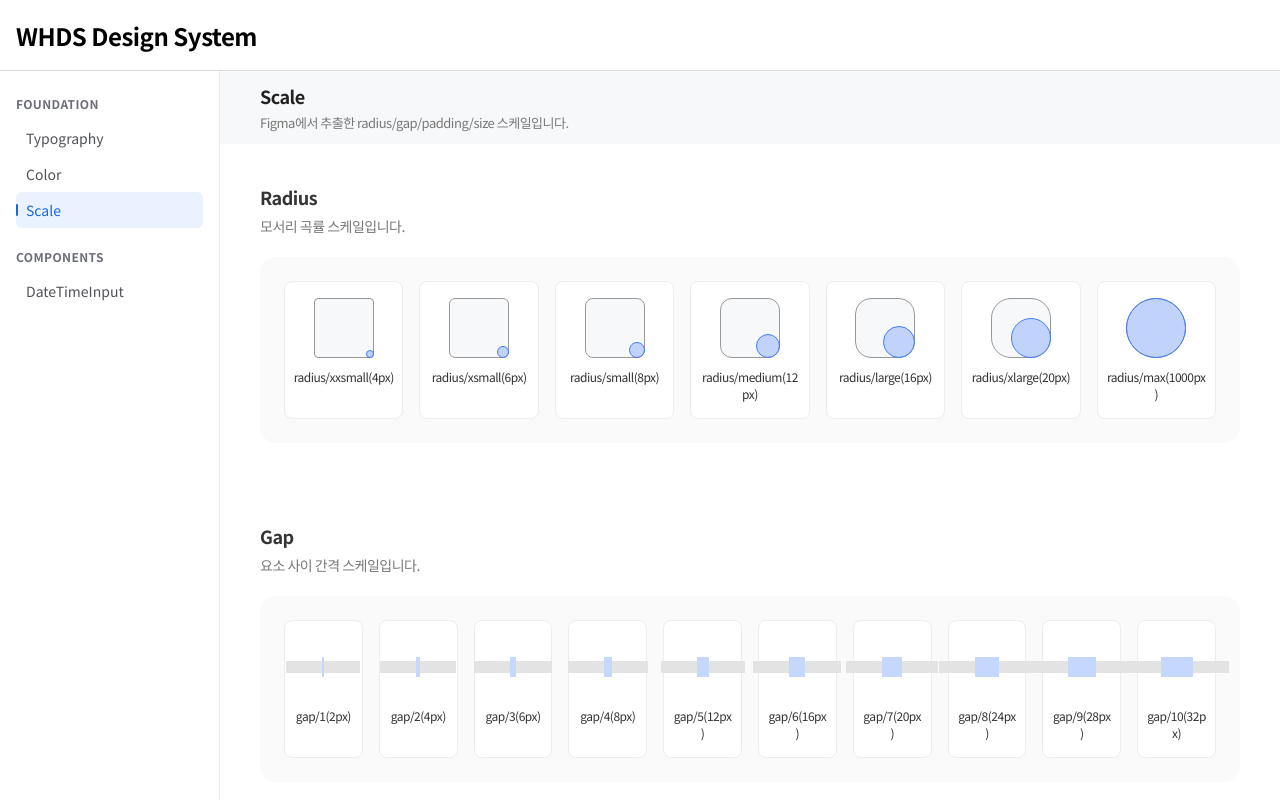
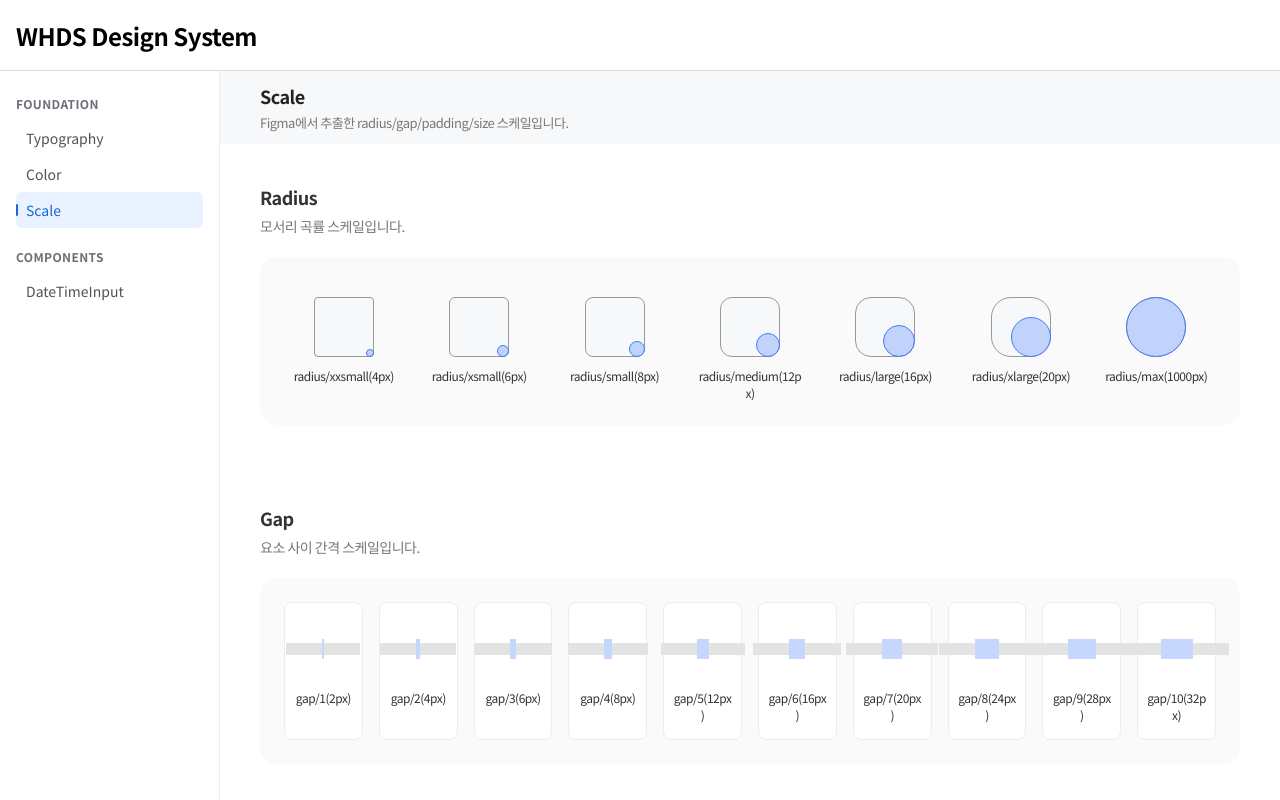
Before and after one commit to dain-spec/designsystem, a React (Vite) app: page / in a window 1280 px wide. Both pictures are taken after a click on the item "Scale". Shown: the top 800 px of the page. Built offline with nearby package versions, Linux system fonts and the light colour scheme.

Commit message:
Remove white card background from Radius items
Figma에는 카드 배경 없이 radius 도형이 패널 위에 바로 놓여 있어,
Radius 항목의 흰 배경/보더 카드 스타일을 제거합니다. Gap/Padding은
기존 카드 스타일을 유지합니다.

```diff
--- a/src/design-system/foundation/Scale.css
+++ b/src/design-system/foundation/Scale.css
@@ -21,6 +21,13 @@
   border: 1px solid #ededed;
   border-radius: 8px;
   padding: 16px 8px;
+}
+
+/* Figma에는 카드 배경 없이 radius 도형만 패널 위에 바로 놓여 있습니다. */
+.ds-scale-item--radius {
+  background: transparent;
+  border: none;
+  padding: 16px 8px 0;
 }
 
 .ds-scale-item__demo {
--- a/src/design-system/foundation/Scale.tsx
+++ b/src/design-system/foundation/Scale.tsx
@@ -24,7 +24,7 @@ const RADIUS_BOX_SIZE = 60
 function RadiusItem({ name, px }: ScaleItem) {
   const dotSize = Math.min(px * 2, RADIUS_BOX_SIZE)
   return (
-    <div className="ds-scale-item">
+    <div className="ds-scale-item ds-scale-item--radius">
       <div className="ds-scale-item__demo">
         <div className="ds-scale-radius-box" style={{ borderRadius: px }}>
           <div className="ds-scale-radius-dot" style={{ width: dotSize, height: dotSize }} />
```
